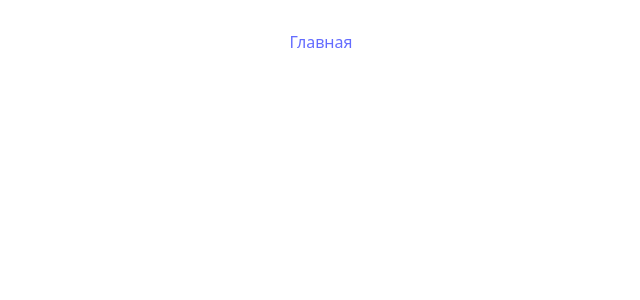
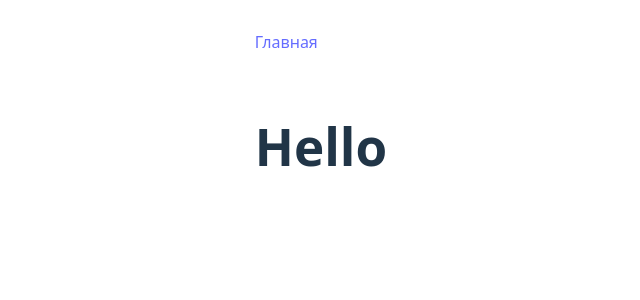
Before and after one commit to AlinaBorisova/rik-and-morty, a React (Vite) app: page / in a window 1280 px wide. Shown: the top 300 px of the page, without its empty margins (319-959 px from the left). Built offline with nearby package versions, Linux system fonts and the light colour scheme.

Commit message:
feat: Создана главная траница с приветствием

```diff
--- a/src/router.tsx
+++ b/src/router.tsx
@@ -1,11 +1,18 @@
 import { createBrowserRouter } from "react-router-dom";
 import { RootLayout } from "./routes/RootLayout/RootLayout";
 import { ErrorPage } from "./routes/ErrorPage/ErrorPage";
+import { HomePage } from "./routes/HomePage/HomePage";
 
 export const router = createBrowserRouter([
   {
     path: '/',
     element: <RootLayout />,
     errorElement: <ErrorPage />,
+    children: [
+      {
+        index: true,
+        element: <HomePage />
+      }
+    ]
   }
 ]);
--- /dev/null
+++ b/src/routes/HomePage/HomePage.tsx
@@ -0,0 +1,7 @@
+export const HomePage = () => {
+  return (
+    <>
+      <h1>Hello</h1>
+    </>
+  );
+}
```
